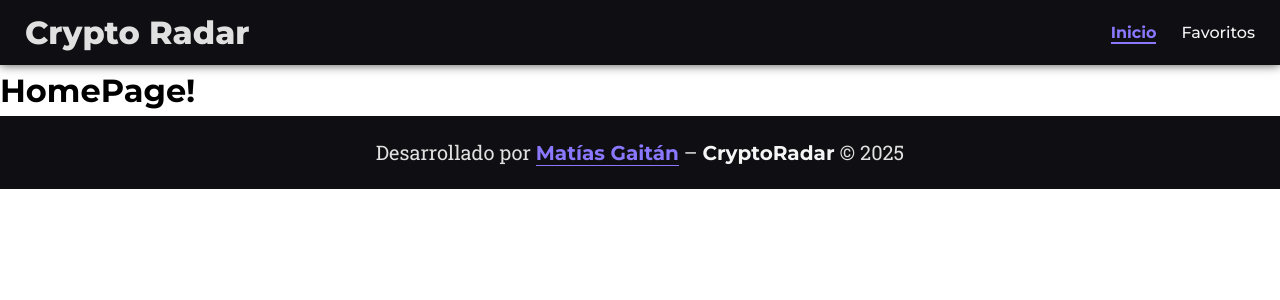
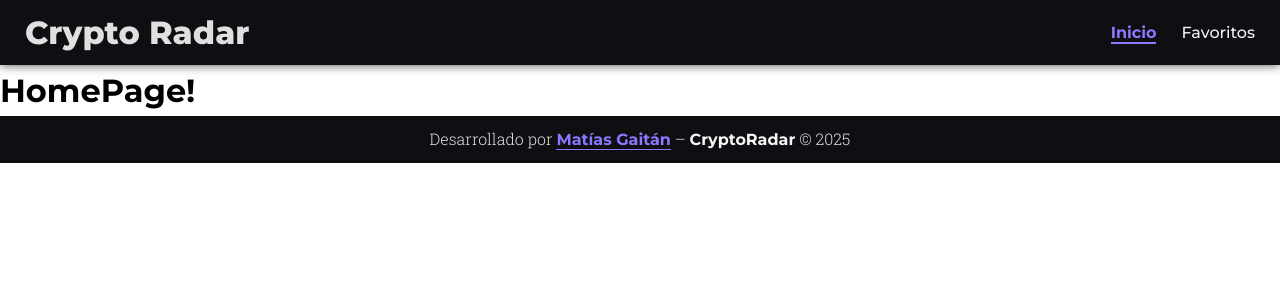
Before and after one commit to gaitanmatias/CryptoRadarApp, a React (Vite) app: page / in a window 1280 px wide. Shown: the top 300 px of the page. Built offline with nearby package versions, Linux system fonts and the light colour scheme.

Commit message:
style(Footer): modifica estilos del footer

```diff
--- a/src/components/FooterComponent/FooterComponent.css
+++ b/src/components/FooterComponent/FooterComponent.css
@@ -1,26 +1,24 @@
-.footer{
+.footer {
   background-color: var(--bg-color-main);
   color: var(--text-color-main);
   padding: 10px 20px;
   text-align: center;
-  font-size: var(--paragraph-size);
 }
 
-.footer-link{
+.footer-text {
+  font-size: var(--info-size);
+  font-weight: 300;
+}
+
+.footer-link {
   color: var(--primary-color-light);
   font-family: var(--font-heading);
   font-weight: 700;
   border-bottom: 1px solid var(--primary-color-light);
 }
 
-.footer-brand{
+.footer-brand {
   font-family: var(--font-heading);
   font-weight: 700;
   color: var(--text-color-light);
 }
-
-@media screen and (min-width: 720px) {
- .footer{
-  padding: 20px;
- }
-}
```
